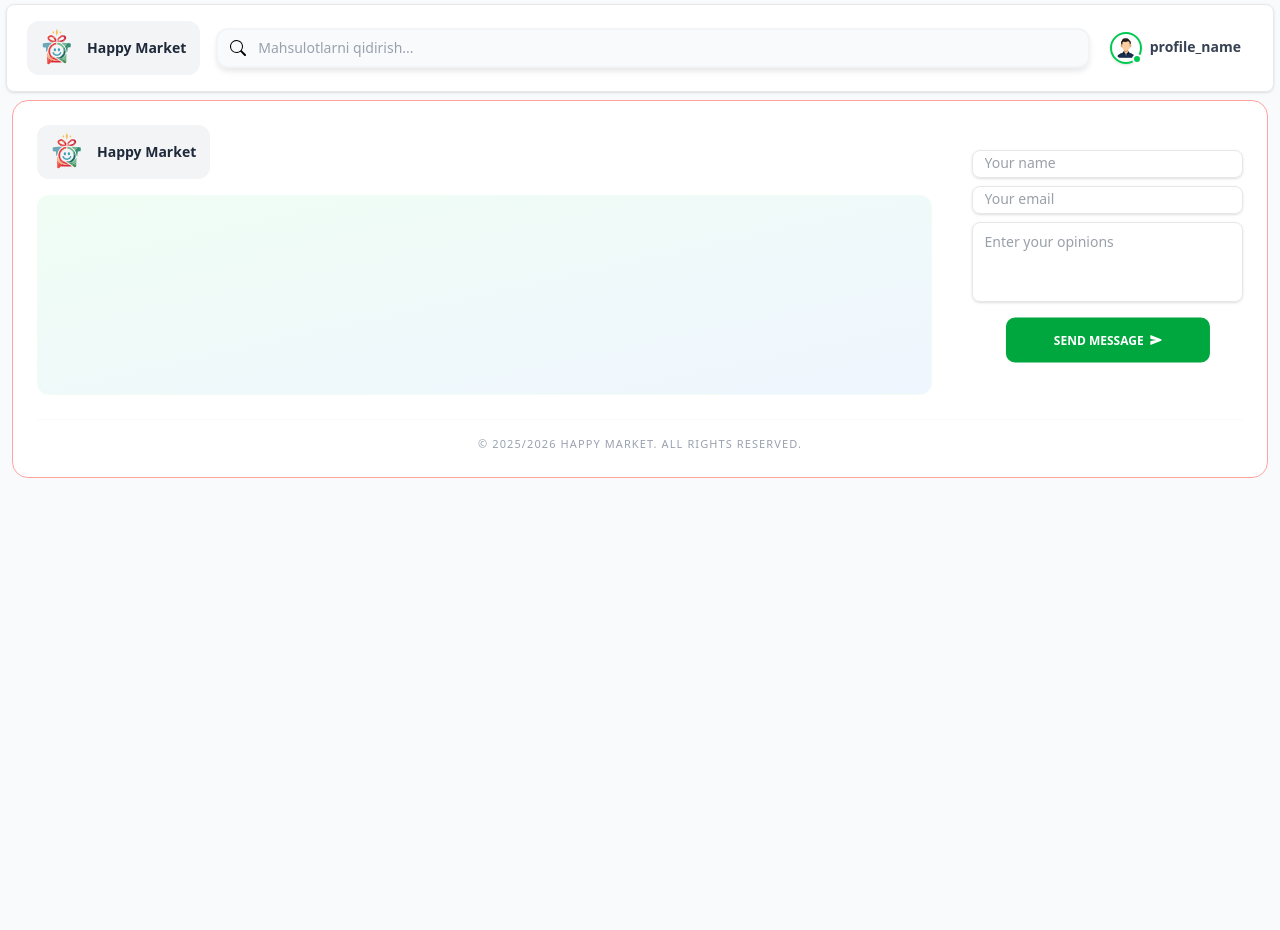
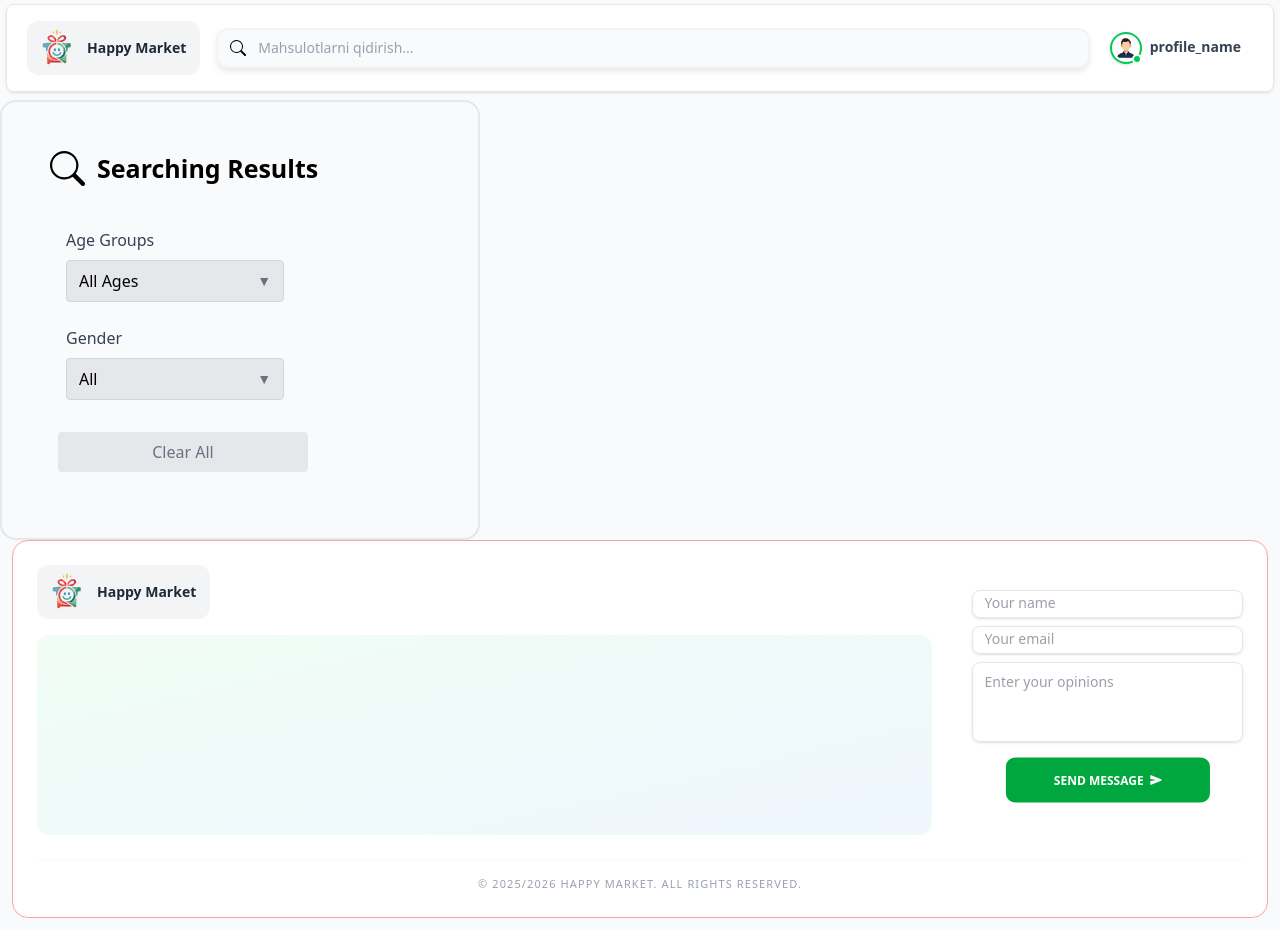
Before and after one commit to rax1mjon/happy_market, a React (Vite) app: page /searching/1 in a window 1280 px wide. Before the commit the page ends 800 px from the top, so only its background shows below. Built offline with nearby package versions, Linux system fonts and the light colour scheme.

Commit message:
SearchingPage

```diff
--- a/src/Components/Searching/Searching.jsx
+++ b/src/Components/Searching/Searching.jsx
@@ -1,14 +1,123 @@
-import React from 'react'
+import React from "react";
+import { product } from "./../Home/product";
+import { useState } from "react";
+import { search } from "../../assets/images";
 
 const Searching = () => {
+  const ageGroups = ["all", "kids", "adults", "seniors"];
+  const genders = ["all", "male", "female", "unisex"];
+
+  const [ageSelected, setAgeSelected] = useState("all");
+  const [ageOpen, setAgeOpen] = useState(false);
+
+  const [genderSelected, setGenderSelected] = useState("all");
+  const [genderOpen, setGenderOpen] = useState(false);
+
   return (
     <>
+      <div className="flex flex-col w-[480px] h-[440px] p-12 container border-2 border-gray-200 rounded-2xl">
+        <div className="flex gap-3 items-center mb-6">
+          <img src={search} alt="search" className="w-[35px]" />
+          <p className="text-[25px] font-semibold">Searching Results</p>
+        </div>
 
-    <div></div>
-    <div></div>
+        {/* Select Filter */}
+        <div className="flex flex-col gap-6 w-[250px] p-4">
+          {/* Age Select */}
+          <div className="relative">
+            <label className="block mb-2 font-medium text-gray-700">
+              Age Groups
+            </label>
+            <div
+              className="bg-gray-200 rounded px-3 py-2 cursor-pointer border border-gray-300 flex justify-between items-center"
+              onClick={() => setAgeOpen(!ageOpen)}
+            >
+              {ageSelected === "all"
+                ? "All Ages"
+                : ageSelected.charAt(0).toUpperCase() + ageSelected.slice(1)}
+              <span
+                className={`ml-2 text-gray-500 text-sm transform transition-transform ${
+                  ageOpen ? "rotate-180" : "rotate-0"
+                }`}
+              >
+                ▼
+              </span>
+            </div>
+            {ageOpen && (
+              <div className="absolute top-full left-0 w-full bg-white border border-gray-300 rounded shadow-md mt-1 z-20">
+                {ageGroups.map((opt) => (
+                  <div
+                    key={opt}
+                    className="px-3 py-2 hover:bg-blue-100 cursor-pointer transition-colors"
+                    onClick={() => {
+                      setAgeSelected(opt);
+                      setAgeOpen(false);
+                    }}
+                  >
+                    {opt === "all"
+                      ? "All Ages"
+                      : opt.charAt(0).toUpperCase() + opt.slice(1)}
+                  </div>
+                ))}
+              </div>
+            )}
+          </div>
+
+          {/* Gender Select */}
+          <div className="relative">
+            <label className="block mb-2 font-medium text-gray-700">
+              Gender
+            </label>
+            <div
+              className="bg-gray-200 rounded px-3 py-2 cursor-pointer border border-gray-300 flex justify-between items-center"
+              onClick={() => setGenderOpen(!genderOpen)}
+            >
+              {genderSelected === "all"
+                ? "All"
+                : genderSelected.charAt(0).toUpperCase() +
+                  genderSelected.slice(1)}
+              <span
+                className={`ml-2 text-gray-500 text-sm transform transition-transform ${
+                  genderOpen ? "rotate-180" : "rotate-0"
+                }`}
+              >
+                ▼
+              </span>
+            </div>
+            {genderOpen && (
+              <div className="absolute top-full left-0 w-full bg-white border border-gray-300 rounded shadow-md mt-1 z-20">
+                {genders.map((opt) => (
+                  <div
+                    key={opt}
+                    className="px-3 py-2 hover:bg-blue-100 cursor-pointer transition-colors"
+                    onClick={() => {
+                      setGenderSelected(opt);
+                      setGenderOpen(false);
+                    }}
+                  >
+                    {opt === "all"
+                      ? "All"
+                      : opt.charAt(0).toUpperCase() + opt.slice(1)}
+                  </div>
+                ))}
+              </div>
+            )}
+          </div>
+        </div>
+        <button
+          className="mt-4 w-[250px] ml-2 text-gray-500 bg-gray-200 py-2 rounded transition-colors"
+          onClick={() => {
+            setAgeSelected("all");
+            setGenderSelected("all");
+            setAgeOpen(false);
+            setGenderOpen(false);
+          }}
+        >
+          Clear All
+        </button>
+      </div>
     </>
+  );
+};
 
-  )
-}
-
-export default Searching
+export default Searching;
```
